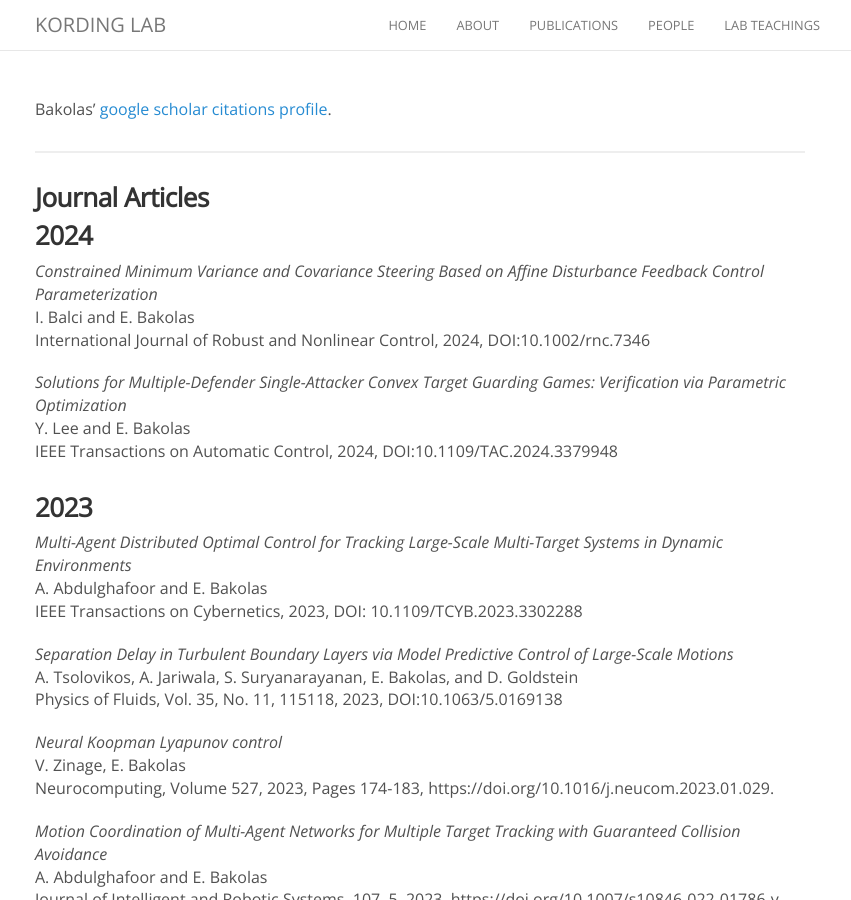
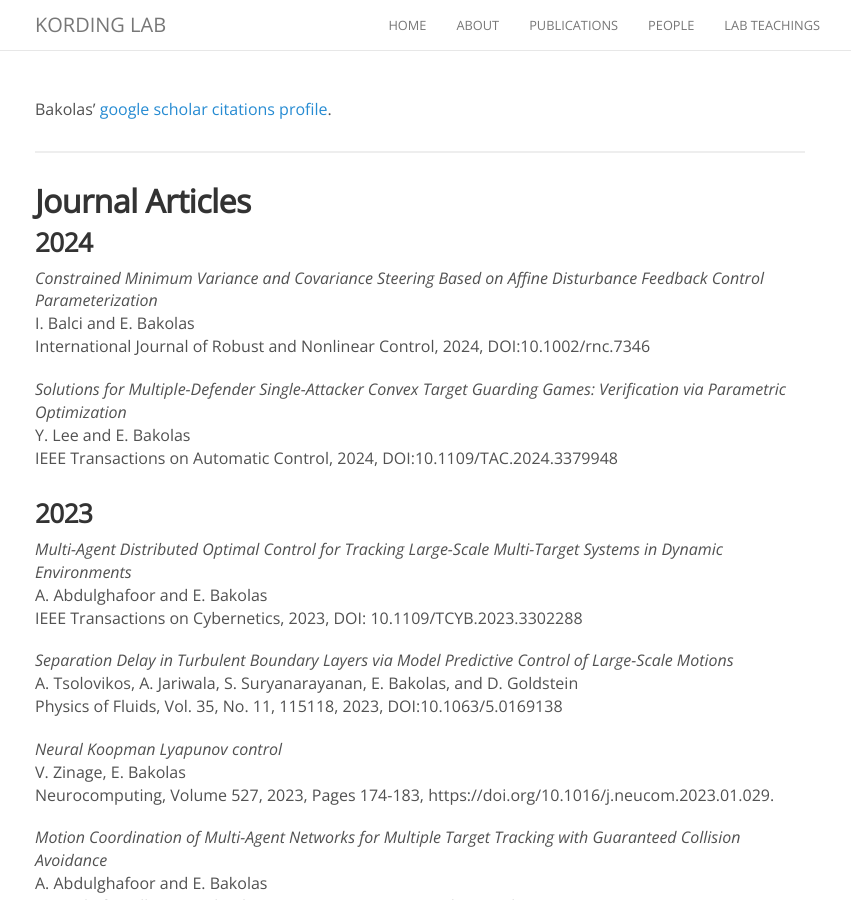
Before and after one commit to bakolaslab/bakolaslab.github.io, a Jekyll site: the page built from publications.md, in a window 1280 px wide and 900 px high. Shown: the whole window, without its empty margins (220-1071 px from the left). Built offline with Jekyll 4.4.1, drawn with Linux system fonts in a browser that asks for light colours; nearby versions of some CDN libraries; comment, search, counter and statistics services are not loaded.

```diff
--- a/publications.md
+++ b/publications.md
@@ -7,7 +7,7 @@ Bakolas' [google scholar citations profile](https://scholar.google.com/citations
 
 <hr>
 
-### Journal Articles
+## Journal Articles
 
 ### 2024
 
@@ -145,6 +145,6 @@ E. Bakolas and Tsiotras, P., “The Zermelo-Voronoi diagram: a dynamic partition
 
 <hr>
 
-### Conference Proceedings and Papers
+## Conference Proceedings and Papers
 
 ### 2024
```
